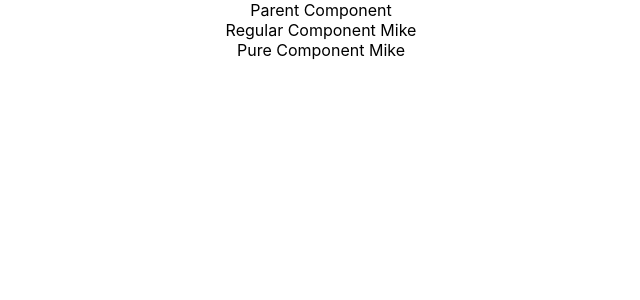
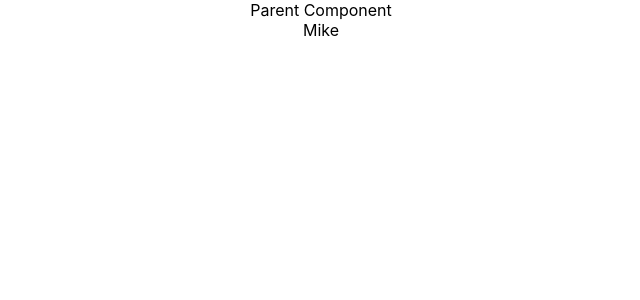
Before and after one commit to wildfoxcard/lessons-react, a React (Create React App) app in the folder reactjs/hello-world/: page / in a window 1280 px wide. Shown: the top 300 px of the page, without its empty margins (319-959 px from the left). Built offline with nearby package versions, Linux system fonts and the light colour scheme.

Commit message:
27th video completed

```diff
--- /dev/null
+++ b/reactjs/hello-world/src/components/MemoComp.js
@@ -0,0 +1,12 @@
+import React from 'react'
+
+function MemoComp({name}) {
+    console.log('Rendering Memo Comp')
+    return (
+        <div>
+            {name}
+        </div>
+    )
+}
+
+export default React.memo(MemoComp)
--- a/reactjs/hello-world/src/components/ParentComp.js
+++ b/reactjs/hello-world/src/components/ParentComp.js
@@ -1,6 +1,7 @@
 import React, { Component } from 'react'
 import PureComp from './PureComp'
 import RegComp from './RegComp'
+import MemoComp from './MemoComp'
 
 
 class ParentComp extends Component {
@@ -25,8 +26,9 @@
         return (
             <div>
                 Parent Component
-                <RegComp name={this.state.name} />
-                <PureComp name={this.state.name} />
+                <MemoComp name={this.state.name} />
+                {/* <RegComp name={this.state.name} /> */}
+                {/* <PureComp name={this.state.name} /> */}
             </div>
         )
     }
```
Also changed, not shown: 1 other file (tests, documents, lock files or other folders).
